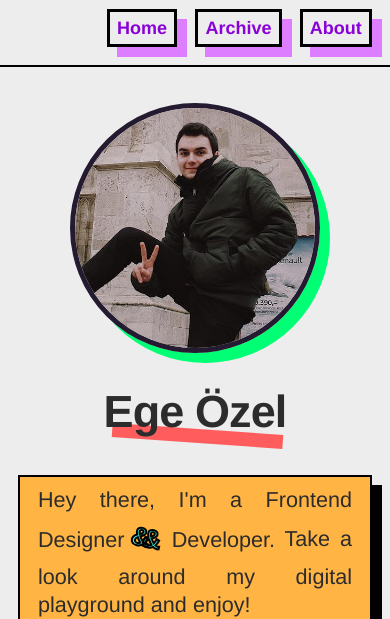
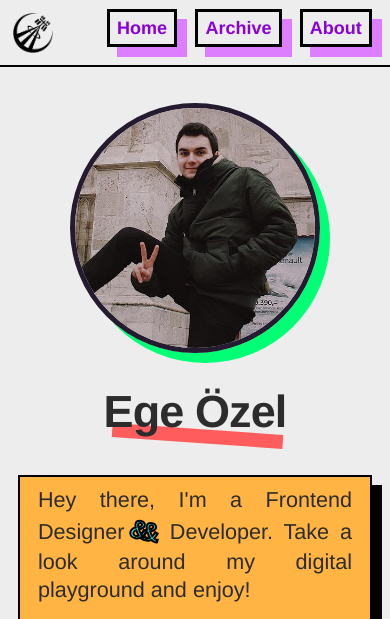
Before and after one commit to egexozel/deadstar-nextjs, a Next.js app: page / in a window 390 px wide. Shown: the top 619 px of the page. Built offline with nearby package versions, Linux system fonts and the light colour scheme.

Commit message:
added logo and a failed animation attempt

```diff
--- a/components/nav.js
+++ b/components/nav.js
@@ -1,14 +1,30 @@
 import Link from "next/link";
+import Image from 'next/image';
 import utilStyles from '../styles/utils.module.css';
+import Script from "next/script";
 
 const Nav = () => {
     return (
         <>
             <nav className={utilStyles.navbar}>
-                <Link href='/' className={utilStyles.navItem}>Home</Link>
-                <Link href='/archive' className={utilStyles.navItem}>Archive</Link>
-                <Link href='/about' className={utilStyles.navItem}>About</Link>
+                <Image
+                    priority
+                    src="/images/spacelogo.png"
+                    className={utilStyles.navLogo}
+                    height={40}
+                    width={40}
+                    alt="Logo of the website. Contains a black and white illustration of a space station inside a crest."
+                />
+
+                    <Link href='/' className={utilStyles.navItem}>Home</Link>
+                    <Link href='/archive' className={utilStyles.navItem}>Archive</Link>
+                    <Link href='/about' className={utilStyles.navItem}>About</Link>
+
+
             </nav>
+            <Script src="/blob.js?foo=${Math.round(
+    Math.random() * 100
+  )}" strategy="beforeInteractive" />
         </>
 
     );
--- /dev/null
+++ b/public/blob.js
@@ -0,0 +1,10 @@
+const blob = document.getElementById("blob");
+
+window.onpointermove = event => {
+  const { clientX, clientY } = event;
+
+
+    blob.style.left = `${clientX}px`;
+    blob.style.top = `${clientY}px`;
+
+}
--- a/styles/utils.module.css
+++ b/styles/utils.module.css
@@ -28,6 +28,7 @@
   width: 100%;
   padding: 1rem 0;
   border-bottom: 2px solid black;
+  align-items: center;
 }
 
 .navItem {
@@ -40,6 +41,12 @@
   -webkit-box-shadow: 10px 10px 0px 0px #dd7dff;
   -moz-box-shadow: 10px 10px 0px 0px #dd7dff;
   box-shadow: 10px 10px 0px 0px #dd7dff;
+}
+
+.navLogo {
+  margin-right: 1em;
+  position: absolute;
+  left: 20px;
 }
 
 .headingXl {
@@ -85,7 +92,7 @@
   letter-spacing: -.5ch;
   font-size: larger;
   font-weight: bold;
-  padding: .5ch;
+  padding: 0 .4ch 0;
   color: turquoise;
 
 
@@ -137,12 +144,42 @@
   width: 45%;
 }
 
+@keyframes rotate {
+  from {
+    rotate: 0deg;
+  }
+
+  to {
+    rotate: 360deg;
+  }
+
+}
+
+.blob {
+  background: linear-gradient(to right, aquamarine, mediumpurple);
+  height: 500px;
+  aspect-ratio: 1;
+  position: absolute;
+  left: 50%;
+  top: 50%;
+  translate: -50% -50%;
+  border-radius: 50%;
+  animation: rotate 20s infinite;
+  z-index: 1;
+}
+
 @media screen and (max-width: 600px) {
 
   /* … */
   .navItem {
     font-size: 1rem;
     padding: 0.4rem;
+  }
+
+  .navLogo {
+    padding: 0;
+    top: 13px;
+    left: 13px;
   }
 
   .navbar {
```
Also changed, not shown: public/images/spacelogo.png (added).
